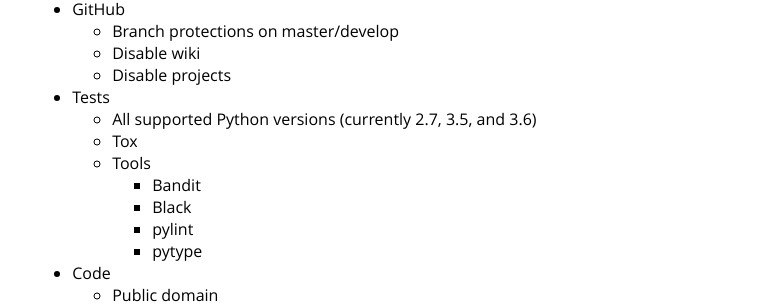
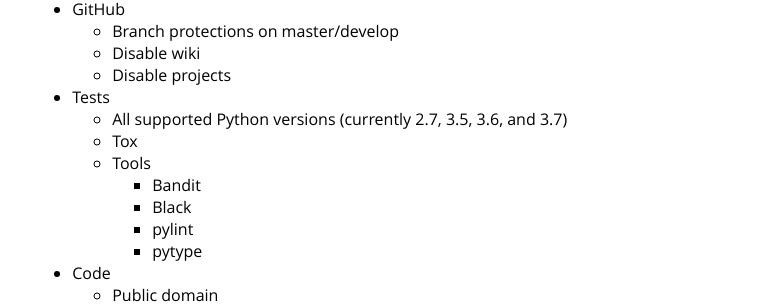
Before and after one commit to cdown/chrisdown.name, a Jekyll site: the page built from builds/index.md, in a window 1280 px wide. Shown: the part 526-830 px from the top of the page, without its empty margins (259-1020 px from the left). Built offline with Jekyll 4.4.1, drawn with Linux system fonts in a browser that asks for light colours.

Commit message:
builds: Fix versions

```diff
--- a/builds/index.md
+++ b/builds/index.md
@@ -99,7 +99,7 @@ configs", since it's simple and exercises all integrations.
     - Disable wiki
     - Disable projects
 - Tests
-    - All supported Python versions (currently 2.7, 3.5, and 3.6)
+    - All supported Python versions (currently 2.7, 3.5, 3.6, and 3.7)
     - Tox
     - Tools
         - Bandit
```
